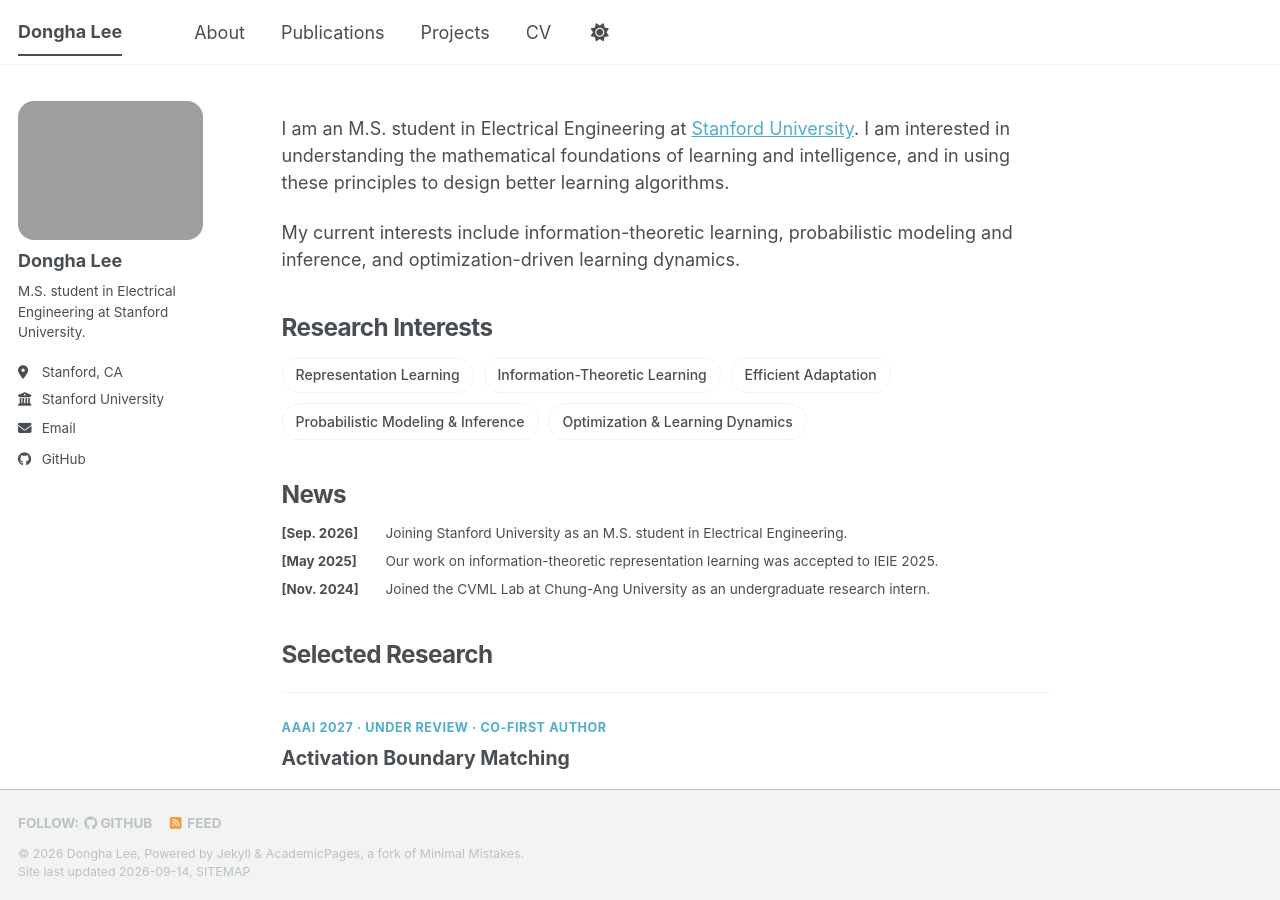
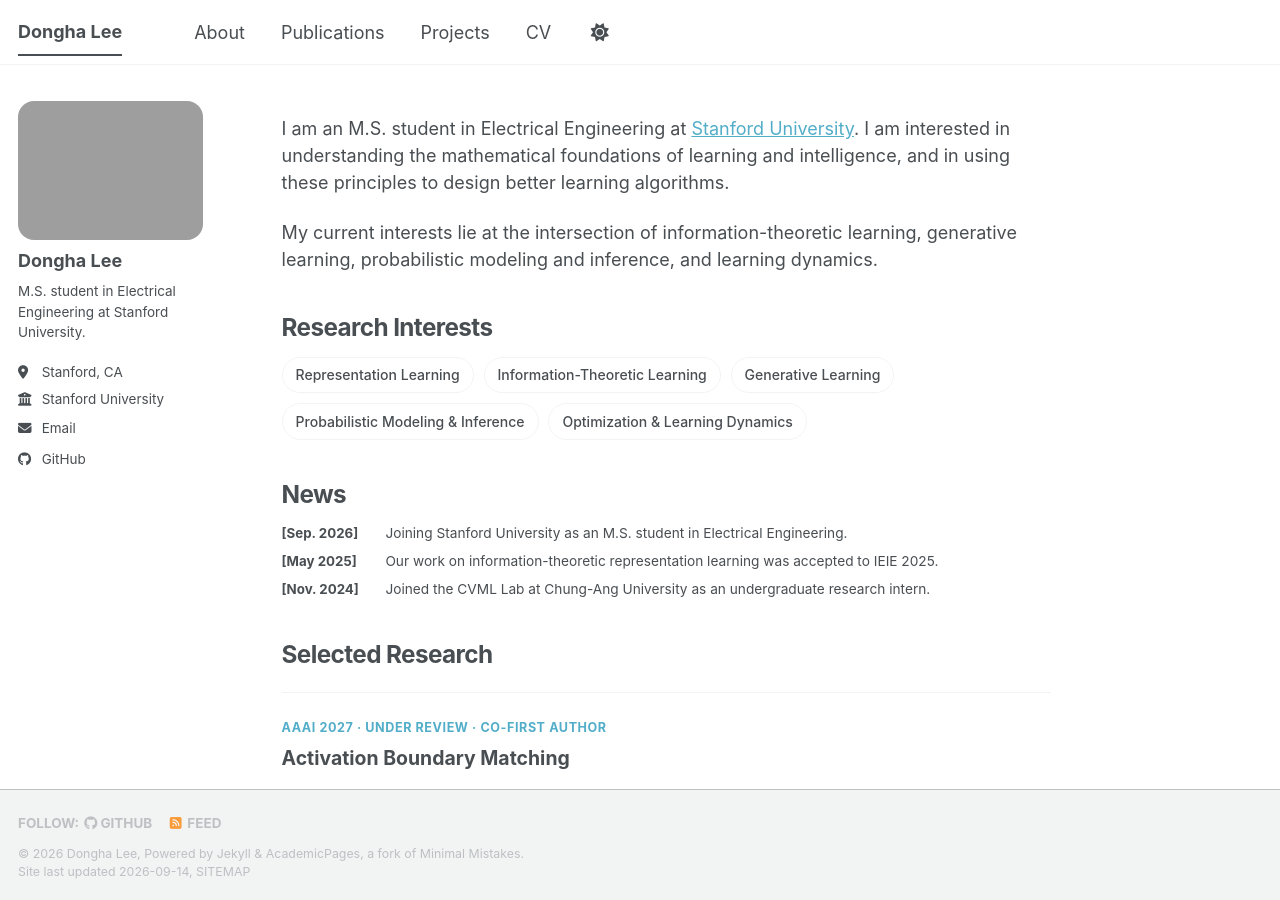
Before and after one commit to lee-research/lee-research.github.io, a Jekyll site: the page built from _pages/about.md, in a window 1280 px wide and 900 px high. Built offline with Jekyll 4.4.1, drawn with Linux system fonts in a browser that asks for light colours; a script bundle is joined from its source files by our own code; library files that are not in the unit come from our copies.

Commit message:
Update about.md

```diff
--- a/_pages/about.md
+++ b/_pages/about.md
@@ -31,7 +31,7 @@ and efficient adaptation.
   </p>
 
   <p>
-    My current interests include information-theoretic learning, probabilistic modeling and inference, and optimization-driven learning dynamics.
+    My current interests lie at the intersection of information-theoretic learning, generative learning, probabilistic modeling and inference, and learning dynamics.
   </p>
 
 <!-- <div class="home-links">
@@ -48,7 +48,7 @@ and efficient adaptation.
 <ul class="interest-tags">
   <li>Representation Learning</li>
   <li>Information-Theoretic Learning</li>
-  <li>Efficient Adaptation</li>
+  <li>Generative Learning</li>
   <li>Probabilistic Modeling & Inference</li>
   <li>Optimization & Learning Dynamics</li>
 </ul>
```
